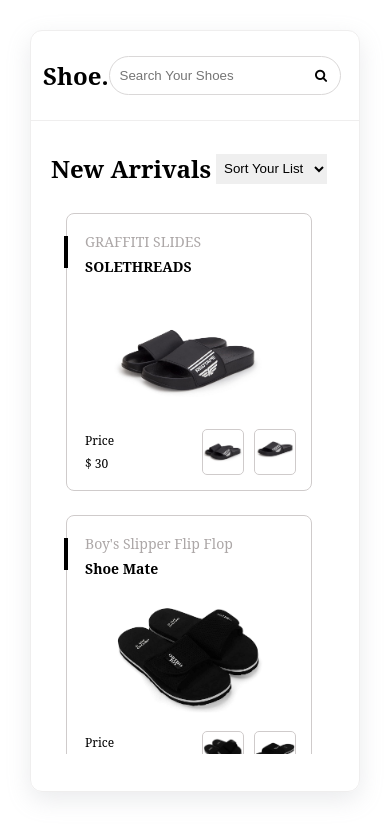
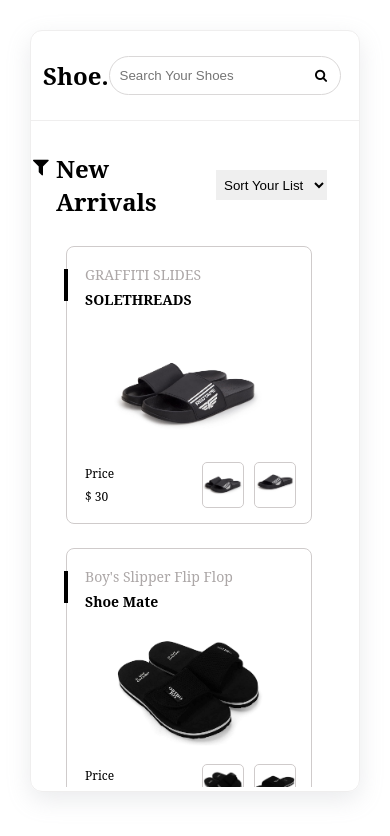
Before and after one commit to Bhargav261/REUNION, a React (Create React App) app: page / in a window 390 px wide. Shown: the top 836 px of the page. Built offline with nearby package versions, Linux system fonts and the light colour scheme.

Commit message:
Complate Project

```diff
--- a/src/App.js
+++ b/src/App.js
@@ -4,9 +4,11 @@ import Header from './Pages/Header';
 
 function App() {
   return (
+    <div className='main'>
     <div className="box">
       <Header />
       <Home />
+    </div>
     </div>
   );
 }
--- a/src/Pages/Home.js
+++ b/src/Pages/Home.js
@@ -4,9 +4,20 @@ import RightSide from './RightSide';
 
 const Home = () => {
 
+
+    const clickOnFilter = () => {
+        var element = document.getElementById("toggleLeft");
+        element.classList.add("active");
+    }
+
     return (
         <div className="dashboard">
-            <LeftSide />
+            <div className='filterView'>
+                <button className='filterButton' onClick={clickOnFilter}><i className='fa fa-filter filterIcon'></i></button>
+            </div>
+            <div className='leftSlider'>
+                <LeftSide />
+            </div>
             <RightSide />
         </div>
     )
--- a/src/Pages/LeftSide.js
+++ b/src/Pages/LeftSide.js
@@ -48,9 +48,23 @@ const LeftSide = () => {
         dispatch(onSizeChnage({ name: id }))
     }
 
+    //Close Modal in Mobile View
+    const closeModal = () => {
+        var element = document.getElementById("toggleLeft");
+        element.classList.remove("active");
+    }
+
     return (
         <>
-            <div className="leftBar">
+            <div className="leftBar" id="toggleLeft">
+                <div className='modalClose'>
+                    <div className='justify-content-end'>
+                        <button className='closeIcons' onClick={closeModal}>
+                        <i className='fa fa-times font-15'></i>
+                        </button>
+                    </div>
+                    <div className="divedier"></div>
+                </div>
                 <div className="leftbarHeight">
                     <div>
                         <div className="cursor-pointer justify-space-between" onClick={() => openHideDrop('category')}>
--- a/src/Pages/RightSide.js
+++ b/src/Pages/RightSide.js
@@ -26,7 +26,7 @@ const RightSide = () => {
 
     //Call Filter Function When Parametter Change
     useEffect(() => {
-        filterResult({bySearch: shoesSearch, byCategory: selectedCategory, bySize: selectedSize, bySort: sortBy, priceRange: priceRange })
+        filterResult({ bySearch: shoesSearch, byCategory: selectedCategory, bySize: selectedSize, bySort: sortBy, priceRange: priceRange })
     }, [shoesList, shoesSearch, selectedCategory, selectedSize, sortBy, priceRange])
 
 
@@ -47,7 +47,7 @@ const RightSide = () => {
     //Filter Result
     const filterResult = ({ bySearch, byCategory, bySize, bySort }) => {
 
-        if ( bySearch || byCategory?.length > 0 || bySize || bySort || priceRange) {
+        if (bySearch || byCategory?.length > 0 || bySize || bySort || priceRange) {
 
             let filterData = shoesList;
 
@@ -84,7 +84,14 @@ const RightSide = () => {
         <>
             <div className="rightBar">
                 <div className="justify-space-between">
-                    <h1>New Arrivals</h1>
+                    <div className='align-items-center'>
+                        {/* <div className='filterView'>
+                            <button className='filterButton'><i className='fa fa-filter filterIcon'></i></button>
+                        </div> */}
+                        <div className='ml-5'>
+                            <h1>New Arrivals</h1>
+                        </div>
+                    </div>
                     <div className="align-items-center">
                         <select value={sortBy} className="select-form-control" onChange={onSortByChnage}>
                             <option value="">Sort Your List</option>
--- a/src/index.css
+++ b/src/index.css
@@ -58,6 +58,10 @@ code {
 .justify-space-around{
   display: flex;
   justify-content: space-around;
+}
+.main{
+  width: 100%;
+  height: 100%;
 }
 
 .box{
@@ -177,6 +181,10 @@ code {
   min-width: 200px;
   align-items: center;
   display: flex;
+}
+
+.ml-5{
+  margin-left: 5px;
 }
 
 .ml-20{
@@ -337,10 +345,84 @@ code {
   padding: 2px;
 }
 
+.leftSlider{
+
+}
+
+.modalClose{
+  display: none;
+}
+
+.filterView{
+  display: none;
+}
+
+.filterIcon{
+  font-size: 20px;
+}
+
+.filterButton{
+  background-color: transparent;
+  border: 0px;
+  position: absolute;
+  top: 35px;
+  left: -4px
+}
+
+.closeIcons{
+  background-color: transparent;
+  border: 0px;
+}
+
+.filterButton:focus{
+  color: red;
+}
+
+.closeIcons:focus{
+  color: red;
+}
+
+.active{
+  display: block !important;
+}
+
 @media (max-width: 660px) {
+
+  .filterView{
+    display: block;
+    position: relative;
+  }
+
   .leftBar{
     display: none;
+    position: absolute;
+    background: white;
+    z-index: 10;
+    width: 100%;
+    animation: MoveUpDown 1s ease-in;
   }
+
+
+@keyframes MoveUpDown {
+  0%{
+    width: 0%;
+  }
+  50%{
+    width: 50%;
+  }
+  100% {
+    width: 100%;
+  }
+}
+
+  .leftSlider{
+    position: relative;
+  }
+
+
+.modalClose{
+  display: block;
+}
 
   /* .hamburger{
     display: block;
@@ -381,11 +463,6 @@ code {
   width: 25px;
 }
 
-.categoryAnimation {
-  animation: MoveUpDown 1s ease-in;
-  max-height: 150px;
-}
-
 .mt-30{
   margin-top: 30px;
 }
@@ -399,14 +476,10 @@ code {
     overflow: auto;
 }
 
-@keyframes MoveUpDown {
-  0%{
-    height: 0px;
-  }
-  100% {
-    height: 10px;
-  }
-}
+/* .leftBar {
+
+  max-height: 150px;
+} */
 
 .input-range{
   left: 18px !important;
@@ -436,3 +509,7 @@ code {
   background: black;
   color: white;
 }
+
+.font-15{
+  font-size: 15px;
+}
```
